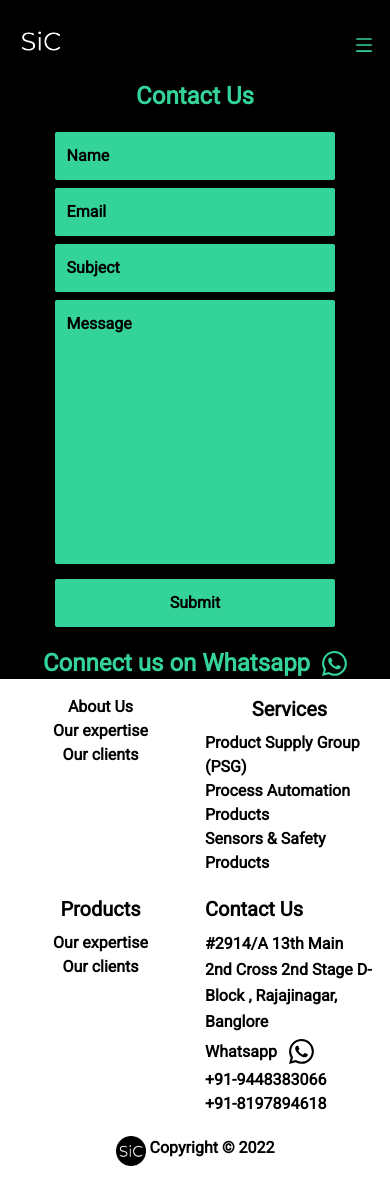
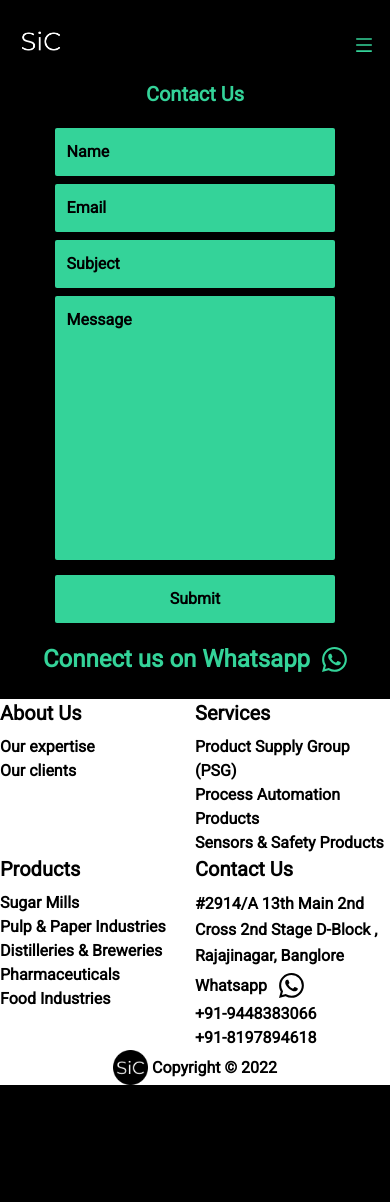
Before and after one commit to DhanrajCoding97/sIc-tailwind-next-live, a Next.js app: page /contact in a window 390 px wide. After the commit the page ends 1085 px from the top, so only its background shows below. Built offline with nearby package versions, Linux system fonts and the light colour scheme.

Commit message:
fixed some styling bugs

```diff
--- a/components/Footer.jsx
+++ b/components/Footer.jsx
@@ -7,29 +7,29 @@ import Image from "next/image";
 const Footer = () => {
   return (
     <footer id="footer" className="bg-white text-black font-bold">
-      <div className="content-center p-4 md:px-10 xl:px-40">
-        <div className="grid grid-cols-2 sm:grid-cols-4 gap-5">
-          <div id="column" className="flex flex-col items-center">
-            <Link
-              href="/about"
+      <div className="grid grid-cols-2 sm:grid-cols-4 justify-evenly">
+        <div id="column" className="flex flex-col">
+          <Link href="/about">
+            <motion.a
               whileHover={{ scale: 1.1 }}
               whileTap={{ scale: 0.9 }}
               className="text-xl sm:text-2xl lg:text-3xl pb-2 cursor-pointer"
             >
               About Us
+            </motion.a>
           </Link>
-            <Link href="#about">
-              <a className="sm:text-xl hover:text-violet-900 ease-in duration-300 cursor-pointer">
+          <Link href="/about">
+            <a className="sm:text-xl hover:text-emerald-400 ease-in duration-300 cursor-pointer">
               Our expertise
             </a>
           </Link>
-            <Link href="#clients">
-              <a className="sm:text-xl hover:text-violet-900 ease-in duration-300 cursor-pointer">
+          <Link href="/about">
+            <a className="sm:text-xl hover:text-emerald-400 ease-in duration-300 cursor-pointer">
               Our clients
             </a>
           </Link>
         </div>
-          <div id="column" className="flex flex-col items-center">
+        <div id="column" className="flex flex-col">
           <Link href="/services">
             <motion.a
               whileHover={{ scale: 1.1 }}
@@ -39,23 +39,23 @@ const Footer = () => {
               Services
             </motion.a>
           </Link>
-            <Link href="#services">
-              <a className="sm:text-xl hover:text-violet-900 ease-in duration-300 cursor-pointer">
+          <Link href="/services">
+            <a className="sm:text-xl hover:text-emerald-400 ease-in duration-300 cursor-pointer">
               Product Supply Group (PSG)
             </a>
           </Link>
-            <Link href="#services">
-              <a className="sm:text-xl hover:text-violet-900 ease-in duration-300 cursor-pointer">
+          <Link href="/services">
+            <a className="sm:text-xl hover:text-emerald-400 ease-in duration-300 cursor-pointer">
               Process Automation Products
             </a>
           </Link>
-            <Link href="#services">
-              <a className="sm:text-xl hover:text-violet-900 ease-in duration-300 cursor-pointer">
+          <Link href="/services">
+            <a className="sm:text-xl hover:text-emerald-400 ease-in duration-300 cursor-pointer">
               Sensors & Safety Products
             </a>
           </Link>
         </div>
-          <div id="column" className="flex flex-col items-center">
+        <div id="column" className="flex flex-col">
           <Link href="/products">
             <motion.a
               whileHover={{ scale: 1.1 }}
@@ -65,16 +65,43 @@ const Footer = () => {
               Products
             </motion.a>
           </Link>
-            <Link href="#about">
-              <a className="sm:text-xl hover:text-violet-900 ease-in duration-300 cursor-pointer">
-                Our expertise
+          <ul>
+            <li>
+              <Link href="/products">
+                <a className="sm:text-xl hover:text-emerald-400 ease-in duration-300 cursor-pointer">
+                  Sugar Mills
                 </a>
               </Link>
-            <Link href="#clients">
-              <a className="sm:text-xl hover:text-violet-900 ease-in duration-300 cursor-pointer">
-                Our clients
+            </li>
+            <li>
+              <Link href="/products">
+                <a className="sm:text-xl hover:text-emerald-400 ease-in duration-300 cursor-pointer">
+                  Pulp & Paper Industries
                 </a>
               </Link>
+            </li>
+            <li>
+              <Link href="/products">
+                <a className="sm:text-xl hover:text-emerald-400 ease-in duration-300 cursor-pointer">
+                  Distilleries & Breweries
+                </a>
+              </Link>
+            </li>
+            <li>
+              <Link href="/products">
+                <a className="sm:text-xl hover:text-emerald-400 ease-in duration-300 cursor-pointer">
+                  Pharmaceuticals
+                </a>
+              </Link>
+            </li>
+            <li>
+              <Link href="/products">
+                <a className="sm:text-xl hover:text-emerald-400 ease-in duration-300 cursor-pointer">
+                  Food Industries
+                </a>
+              </Link>
+            </li>
+          </ul>
         </div>
         <div id="column" className="flex flex-col">
           <Link href="/contact">
@@ -106,32 +133,26 @@ const Footer = () => {
           <div className="flex flex-col">
             <a
               href="tel:+919448383066"
-                className="sm:text-xl hover:text-violet-900 ease-in duration-300 cursor-pointer"
+              className="sm:text-xl hover:text-emerald-400 ease-in duration-300 cursor-pointer"
             >
               +91-9448383066
             </a>
             <a
               href="tel:+918197894618"
-                className="sm:text-xl hover:text-violet-900 ease-in duration-300 cursor-pointer"
+              className="sm:text-xl hover:text-emerald-400 ease-in duration-300 cursor-pointer"
             >
               +91-8197894618
             </a>
           </div>
         </div>
       </div>
-        <div className="flex justify-center text-center p-5">
+      <div className="flex items-center justify-center">
         <Link href="/" title="Star Instruments & Control Logo">
-            <Image
-              src="/icon.png"
-              height="30"
-              width="30"
-              className="h-[25px] w-[25px]"
-            />
+          <Image src="/icon.png" height="35" width="35" objectFit="cover" />
         </Link>
         <h1 className="pl-1 text-md">
           Copyright &copy; {new Date().getFullYear()}
         </h1>
-        </div>
       </div>
     </footer>
   );
--- a/components/Navbar.jsx
+++ b/components/Navbar.jsx
@@ -90,7 +90,7 @@ const Navbar = () => {
             }}
             className="p-4 font-bold hover:text-rose-600 ease-in duration-300 cursor-pointer"
           >
-            <Link href="/sic/about">
+            <Link href="/about">
               <a>About Us</a>
             </Link>
           </motion.li>
@@ -106,7 +106,7 @@ const Navbar = () => {
             }}
             className="p-4 font-bold hover:text-rose-600 ease-in duration-300 cursor-pointer"
           >
-            <Link href="/sic/services">
+            <Link href="/services">
               <a>Services</a>
             </Link>
           </motion.li>
@@ -122,7 +122,7 @@ const Navbar = () => {
             }}
             className="p-4 font-bold hover:text-rose-600 ease-in duration-300 cursor-pointer"
           >
-            <Link href="/sic/products">
+            <Link href="/products">
               <a>Products</a>
             </Link>
           </motion.li>
@@ -138,7 +138,7 @@ const Navbar = () => {
             }}
             className="p-4 font-bold hover:text-rose-600 ease-in duration-300 cursor-pointer"
           >
-            <Link href="/sic/contact">
+            <Link href="/contact">
               <a>Contact Us</a>
             </Link>
           </motion.li>
--- a/pages/contact.js
+++ b/pages/contact.js
@@ -4,8 +4,8 @@ import { motion } from "framer-motion";
 
 const Contact = () => {
   return (
-    <motion.section id="contact" className="mx-[5%] mt-20">
-      <h1 className="text-2xl md:text-4xl font-bold text-center pb-5">
+    <motion.section id="contact" className="mx-[5%] mt-20 mb-6">
+      <h1 className="text-xl sm:text-2xl md:text-3xl lg:text-4xl text-center font-bold pb-5">
         Contact Us
       </h1>
       <motion.div>
--- a/pages/products.js
+++ b/pages/products.js
@@ -5,8 +5,9 @@ import { motion } from "framer-motion";
 const Products = () => {
   return (
     <motion.section className="mx-[5%] mt-20">
-      <div className="mx-[5%]font-bold mx-[5%]">
-        <h1 className="text-2xl md:text-4xl text-center pb-5">Our Products</h1>
+      <h1 className="text-xl sm:text-2xl md:text-3xl lg:text-4xl text-center font-bold pb-5">
+        Our Products
+      </h1>
       <motion.div>
         <p className="md:text-2xl leading-relaxed">
           We integrate the systems by using Quality products like Emerson,
@@ -16,7 +17,6 @@ const Products = () => {
         </p>
         <ProductCatalog />
       </motion.div>
-      </div>
     </motion.section>
   );
 };
--- a/pages/services.js
+++ b/pages/services.js
@@ -9,7 +9,9 @@ const Services = () => {
       className="mx-[5%] flex flex-col items-center justify-center mt-20"
     >
       <motion.div>
-        <h1 className="text-2xl md:text-4xl text-center pb-5">Our Services</h1>
+        <h1 className="text-xl sm:text-2xl md:text-3xl lg:text-4xl text-center font-bold pb-5">
+          Our Services
+        </h1>
         <ServicesCard />
       </motion.div>
     </motion.section>
```
Lines whose indentation alone changed are shown as unchanged.
